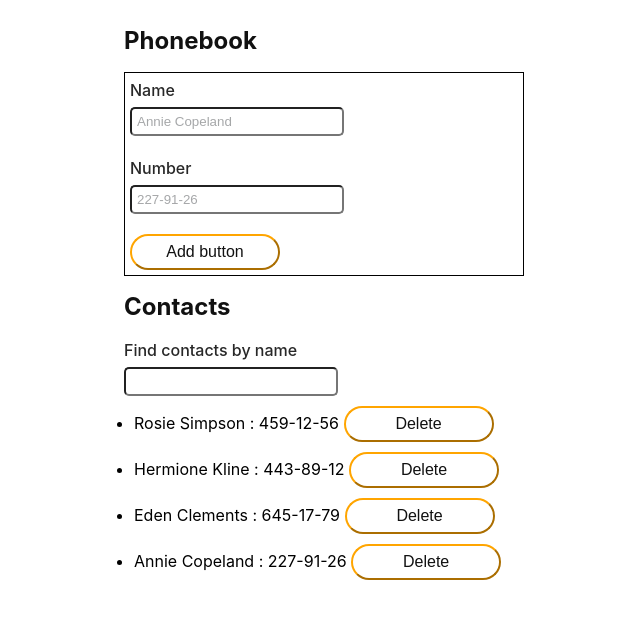
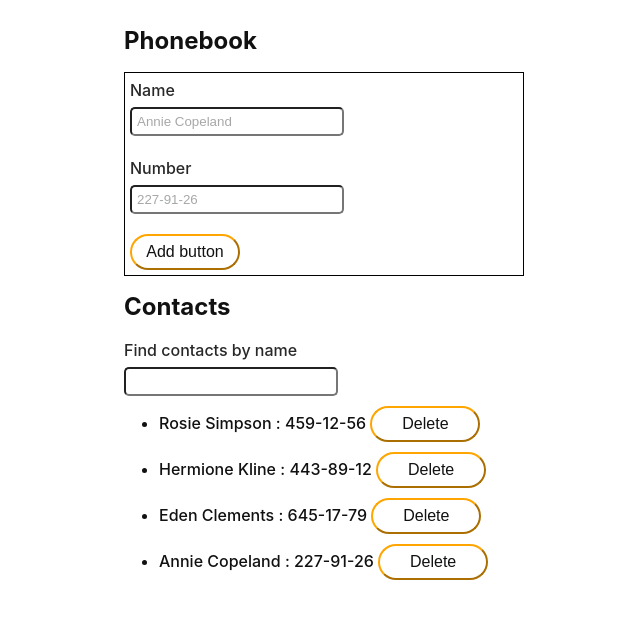
Before and after one commit to Illia-Shatokhin/goit-react-hw-02-phonebook, a React (Create React App) app: page / in a window 1280 px wide. Shown: the top 618 px of the page, without its empty margins (316-956 px from the left). Built offline with nearby package versions, Linux system fonts and the light colour scheme.

Commit message:
changed filterContacts function and add NoContactsMessage

```diff
--- a/src/components/App.jsx
+++ b/src/components/App.jsx
@@ -4,6 +4,7 @@ import { HeadText } from './head-text/HeadText';
 import { ContactsList } from './contacts-list/ContactsList';
 import { PhonebookForm } from './phonebook-form/PhonebookForm';
 import { LabelInput } from './label-input/LabelInput';
+import { NoContactsMessage } from './noContactsMessage/noContactsMessage';
 
 export class App extends Component {
   state = {
@@ -16,19 +17,17 @@ export class App extends Component {
     filter: '',
   };
 
-  filteredArrOfContacts = [];
-
-  filterByName(contacts, value) {
-    return contacts.filter(contact => {
-      return contact.name.toLowerCase().startsWith(value.toLowerCase());
+  filterContacts() {
+    return this.state.contacts.filter(contact => {
+      return contact.name
+        .toLowerCase()
+        .startsWith(this.state.filter.toLowerCase());
     });
   }
 
   handleInputChangeFilter = e => {
     this.setState({ [e.target.name]: e.target.value });
-    this.filteredArrOfContacts = [
-      ...this.filterByName(this.state.contacts, e.target.value),
-    ];
+    this.filterContacts();
   };
 
   setAppState = obj => {
@@ -58,16 +57,15 @@ export class App extends Component {
           name="filter"
           labelName="Find contacts by name"
         />
-        <ContactsList
-          options={
-            this.state.filter.length === 0
-              ? this.state.contacts
-              : this.filteredArrOfContacts
-          }
-          contacts={this.state.contacts}
-          setAppState={this.setAppState}
-          deleteContactById={this.deleteContactById}
-        />
+        {this.filterContacts().length ? (
+          <ContactsList
+            contacts={this.filterContacts()}
+            setAppState={this.setAppState}
+            deleteContactById={this.deleteContactById}
+          />
+        ) : (
+          <NoContactsMessage name={this.state.filter} />
+        )}
       </div>
     );
   }
--- a/src/components/button/Button.module.css
+++ b/src/components/button/Button.module.css
@@ -1,6 +1,6 @@
 .addButton {
   padding: 10px;
-  width: 150px;
+  width: 110px;
   border-radius: 74px;
   border-color: orange;
   background-color: transparent;
--- a/src/components/contact-list-item/ContactListItem.module.css
+++ b/src/components/contact-list-item/ContactListItem.module.css
@@ -1,5 +1,9 @@
 .listItem {
   margin-bottom: 10px;
+  margin-left: 25px;
+  color: #111;
+  font-size: 16px;
+  font-weight: 500;
 }
 
 .listItem:last-child {
--- a/src/components/contact-list-item/ContactsListItem.jsx
+++ b/src/components/contact-list-item/ContactsListItem.jsx
@@ -1,15 +1,15 @@
 import css from './ContactListItem.module.css';
 import PropTypes from 'prop-types';
 
-export const ContactListItem = ({ option, children }) => {
+export const ContactListItem = ({ contact, children }) => {
   return (
     <li className={css.listItem}>
-      {option.name} : {option.number} {children}
+      {contact.name} : {contact.number} {children}
     </li>
   );
 };
 
 ContactListItem.propTypes = {
-  option: PropTypes.object,
+  contact: PropTypes.object,
   children: PropTypes.element,
 };
--- a/src/components/contacts-list/ContactsList.jsx
+++ b/src/components/contacts-list/ContactsList.jsx
@@ -3,21 +3,15 @@ import css from './ContactsList.module.css';
 import { Button } from 'components/button/Button';
 import PropTypes from 'prop-types';
 
-export const ContactsList = ({
-  options,
-  contacts,
-  setAppState,
-  deleteContactById,
-}) => {
+export const ContactsList = ({ contacts, setAppState, deleteContactById }) => {
   return (
     <ul className={css.list}>
-      {options.map(option => (
-        <ContactListItem key={option.id} option={option}>
-          {option.name !== 'No contacts' && (
+      {contacts.map(contact => (
+        <ContactListItem key={contact.id} contact={contact}>
           <Button
             type="button"
             text="Delete"
-              id={option.id}
+            id={contact.id}
             onClick={e => {
               deleteContactById(
                 e.target.getAttribute('id'),
@@ -26,7 +20,6 @@ export const ContactsList = ({
               );
             }}
           />
-          )}
         </ContactListItem>
       ))}
     </ul>
@@ -34,7 +27,7 @@ export const ContactsList = ({
 };
 
 ContactsList.propTypes = {
-  options: PropTypes.array,
   contacts: PropTypes.array,
   setAppState: PropTypes.func,
+  deleteContactById: PropTypes.func,
 };
--- a/src/components/contacts-list/ContactsList.module.css
+++ b/src/components/contacts-list/ContactsList.module.css
@@ -1,10 +1,3 @@
 .list {
   padding: 10px;
 }
-
-.listItem {
-  margin-left: 40px;
-  color: #111;
-  font-size: 16px;
-  font-weight: 500;
-}
--- /dev/null
+++ b/src/components/noContactsMessage/noContactsMessage.jsx
@@ -0,0 +1,5 @@
+import css from './noContactsMessage.module.css';
+
+export const NoContactsMessage = ({ name }) => {
+  return <p className={css.message}>No contacts with name: {name}</p>;
+};
--- /dev/null
+++ b/src/components/noContactsMessage/noContactsMessage.module.css
@@ -0,0 +1,7 @@
+.message {
+  padding-top: 10px;
+  margin-left: 25px;
+  color: #111;
+  font-size: 16px;
+  font-weight: 500;
+}
```
Lines whose indentation alone changed are shown as unchanged.
